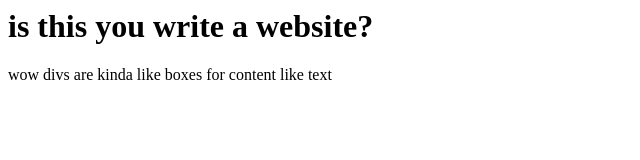
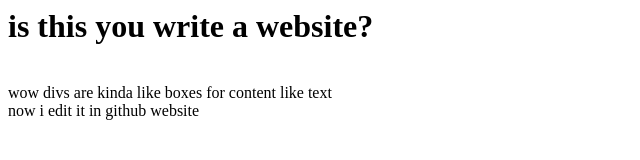
Before and after one commit to LeoZhangXYJ/git_test, a plain HTML site: page index.html in a window 1280 px wide. Shown: the whole page, without its empty margins (0-640 px from the left). Drawn offline with Linux system fonts and the light colour scheme.

Commit message:
Update index.html
Test for puu

```diff
--- a/index.html
+++ b/index.html
@@ -1,2 +1,4 @@
 <h1>is this you write a website?</h1>
 <div>wow divs are kinda like boxes for content like text</div>
+
+<div>now i edit it in github website</div>
```
